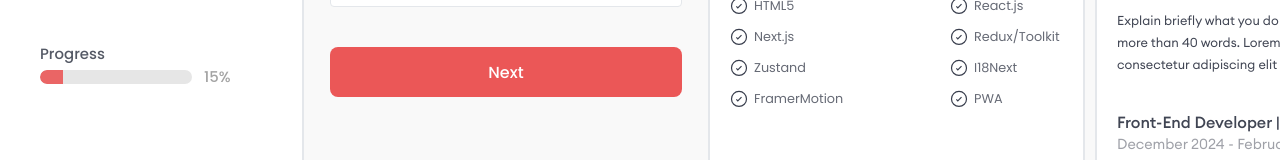
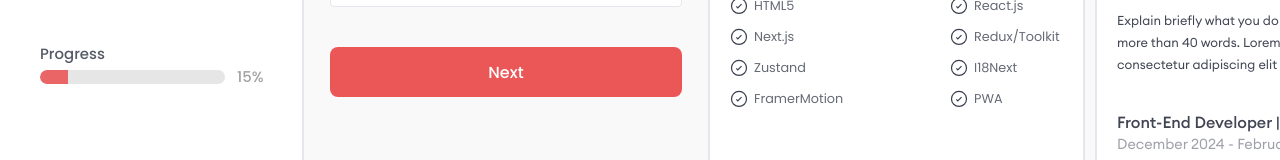
Before and after one commit to Moamal-2000/resume-builder, a Next.js app: page /builder in a window 1280 px wide. Shown: the part 550-710 px from the top of the page. Built offline with nearby package versions, Linux system fonts and the light colour scheme.

Commit message:
style(ProgressBar): increase minimum width of progress bar to 185 pixel

```diff
--- a/src/components/Shared/ProgressBar/ProgressBar.module.scss
+++ b/src/components/Shared/ProgressBar/ProgressBar.module.scss
@@ -28,7 +28,7 @@
 }
 
 .progressBar .barWrapper .bar {
-  min-width: 152px;
+  min-width: 185px;
   height: 14px;
   border-radius: 20px;
   background-color: #e6e6e6;
```
